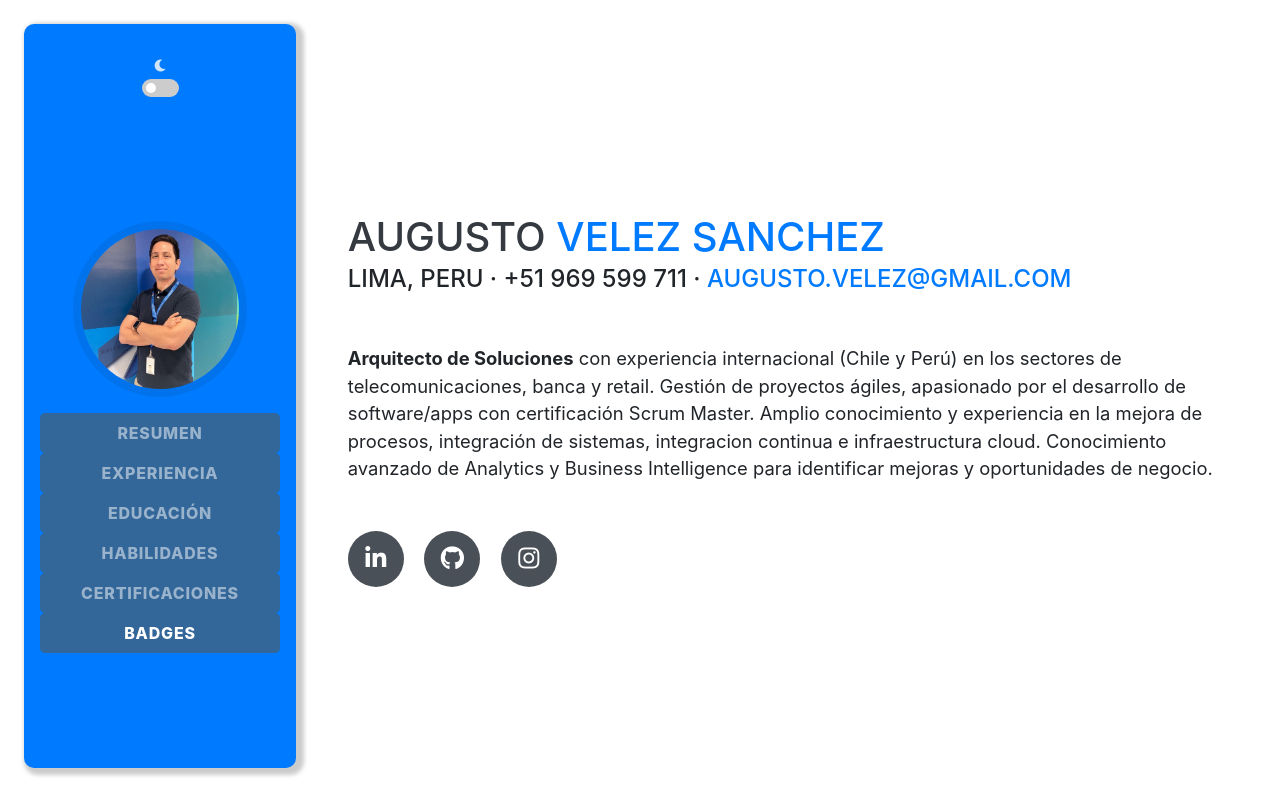
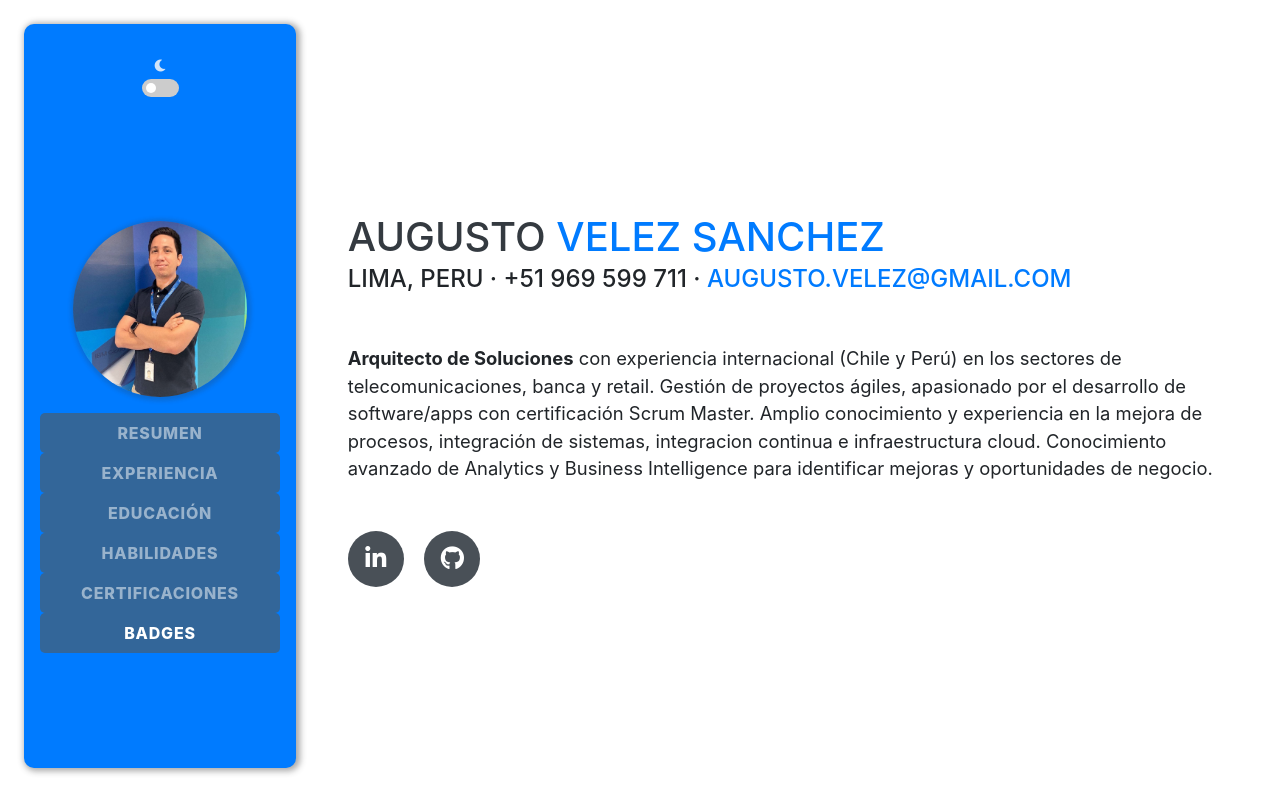
Before and after one commit to augusto-velez/augustov-cv, a website with bundled scripts: page dist/index.html in a window 1280 px wide. Shown: the top 797 px of the page. Built offline with nearby package versions, Linux system fonts and the light colour scheme; a web font is replaced by a local one.

Commit message:
modificaciones de estilos

```diff
--- a/dist/css/resume.css
+++ b/dist/css/resume.css
@@ -310,9 +310,9 @@ label {
     -ms-flex-direction: column;
     flex-direction: column;
     width: 17rem;
-    -moz-box-shadow:    4px 3px 4px 4px #ccc;
-    -webkit-box-shadow: 4px 3px 4px 4px #ccc;
-    box-shadow:         4px 3px 4px 4px #ccc;
+    -moz-box-shadow:    rgba(51, 51, 51, 0.43) 2px 1px 6px 2px;
+    -webkit-box-shadow: rgba(51, 51, 51, 0.43) 2px 1px 6px 2px;
+    box-shadow:         rgba(51, 51, 51, 0.43) 2px 1px 6px 2px;
   }
   #sideNav .navbar-brand {
     display: -webkit-box;
@@ -324,7 +324,7 @@ label {
   #sideNav .navbar-brand .img-profile {
     max-width: 11rem;
     max-height: 11rem;
-    border: 0.5rem solid rgba(0,0,0,.075);
+    box-shadow: rgba(51, 51, 51, 0.2) 1px 1px 4px 3px;
   }
   #sideNav .navbar-collapse {
     display: -webkit-box;
--- a/dist/index.html
+++ b/dist/index.html
@@ -98,9 +98,6 @@
           </a>
           <a target="_blank" rel="noopener noreferrer" href="https://github.com/augusto-velez">
             <i class="fab fa-github"></i>
-          </a>
-          <a target="_blank" rel="noopener noreferrer" href="https://www.instagram.com/augus_vs/?hl=es-la">
-            <i class="fab fa-instagram"></i>
           </a>
         </div>
       </div>
--- a/dist/js/darkmode.js
+++ b/dist/js/darkmode.js
@@ -1,13 +1,13 @@
-function darkMode(){
+function darkMode() {
   console.log("Dark mode clicked!");
   var bod = document.getElementById("page-top");
   bod.classList.toggle("darkmode");
   if (document.getElementById('inputDarkMode').checked) {
     console.log("Checked!");
-    document.getElementById("sideNav").style.boxShadow="4px 3px 4px 4px #3333336e";
+    document.getElementById("sideNav").style.boxShadow = "2px 1px 6px 2px #3333336e";
 
-} else {
+  } else {
     console.log("NOT Checked");
     // element.classList.toggle("darkmode");
+  }
 }
-}
```
